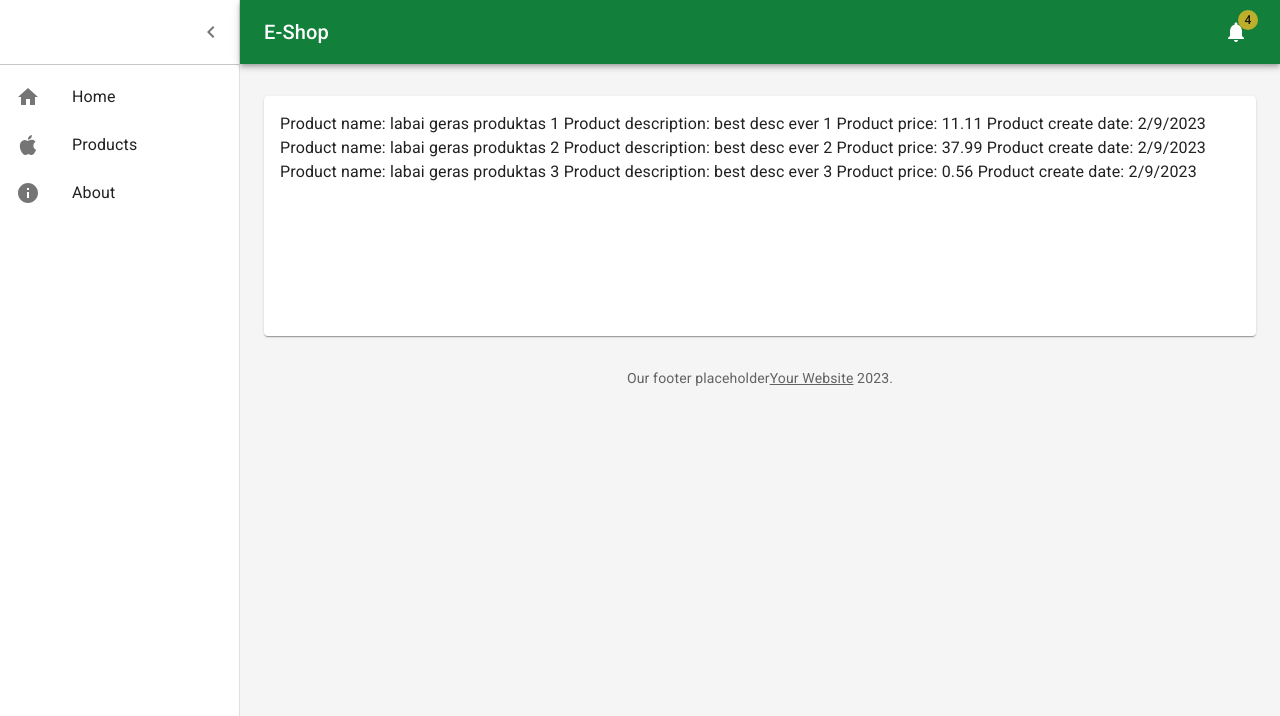
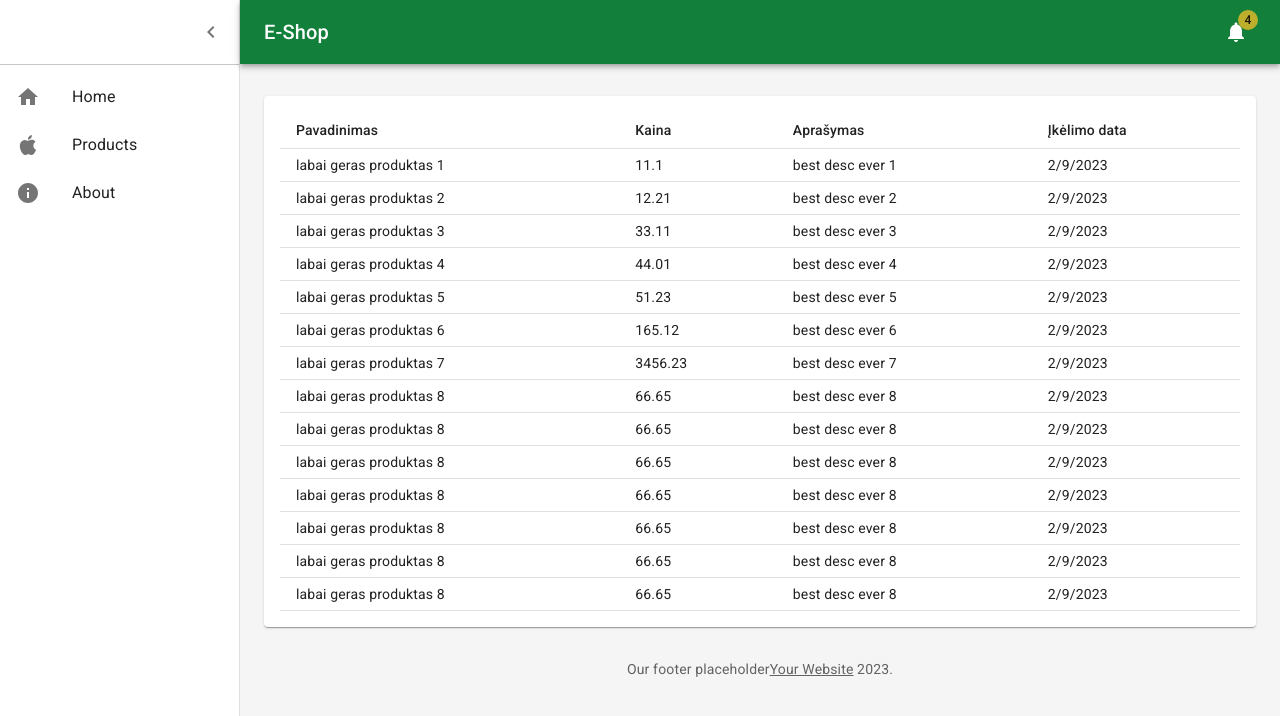
Before and after one commit to tsimonavicius/Spring-2023-02, a React (Create React App) app in the folder eshop-ui/: page /products in a window 1280 px wide. Shown: the top 716 px of the page. Built offline with nearby package versions, Linux system fonts and the light colour scheme.

Commit message:
10: added new style to product list, fixed css bug

```diff
--- a/eshop-ui/src/components/dashboard/AppDashboard.js
+++ b/eshop-ui/src/components/dashboard/AppDashboard.js
@@ -51,7 +51,7 @@ function DashboardContent() {
                     <Container maxWidth="lg" sx={{mt: 4, mb: 4}}>
                         <Grid container spacing={3}>
                             <Grid item xs={12}>
-                                <Paper sx={{p: 2, display: 'flex', flexDirection: 'column', height: 240}}>
+                                <Paper sx={{p: 2, display: 'flex', flexDirection: 'column'}}>
                                     <Pages />
                                 </Paper>
                             </Grid>
--- a/eshop-ui/src/pages/Products.js
+++ b/eshop-ui/src/pages/Products.js
@@ -1,39 +1,58 @@
 import * as React from "react";
+import {Table, TableBody, TableCell, TableHead, TableRow} from "@mui/material";
+
+function createData(name, description, price) {
+    return {
+        name: name,
+        description: description,
+        price: price,
+        addDate: new Date()
+    }
+}
 
 const allProducts_dummyData = [
-    {
-        name: "labai geras produktas 1",
-        description: "best desc ever 1",
-        price: 11.11,
-        addDate: new Date()
-    },
-    {
-        name: "labai geras produktas 2",
-        description: "best desc ever 2",
-        price: 37.99,
-        addDate: new Date()
-    },
-    {
-        name: "labai geras produktas 3",
-        description: "best desc ever 3",
-        price: 0.56,
-        addDate: new Date()
-    }
+    createData("labai geras produktas 1", "best desc ever 1", 11.10),
+    createData("labai geras produktas 2", "best desc ever 2", 12.21),
+    createData("labai geras produktas 3", "best desc ever 3", 33.11),
+    createData("labai geras produktas 4", "best desc ever 4", 44.01),
+    createData("labai geras produktas 5", "best desc ever 5", 51.23),
+    createData("labai geras produktas 6", "best desc ever 6", 165.12),
+    createData("labai geras produktas 7", "best desc ever 7", 3456.23),
+    createData("labai geras produktas 8", "best desc ever 8", 66.65),
+    createData("labai geras produktas 8", "best desc ever 8", 66.65),
+    createData("labai geras produktas 8", "best desc ever 8", 66.65),
+    createData("labai geras produktas 8", "best desc ever 8", 66.65),
+    createData("labai geras produktas 8", "best desc ever 8", 66.65),
+    createData("labai geras produktas 8", "best desc ever 8", 66.65),
+    createData("labai geras produktas 8", "best desc ever 8", 66.65),
 ]
 
 const Products = () => {
 
     return (
-        <div>
-            {allProducts_dummyData.map((product, index) =>
-            <div>
-                <span>Product name: </span><span>{product.name} </span>
-                <span>Product description: </span><span>{product.description} </span>
-                <span>Product price: </span><span>{product.price} </span>
-                <span>Product create date: </span><span>{product.addDate.toLocaleDateString()}</span>
-            </div>
-            )}
-        </div>
+        <>
+            <Table size="small">
+                <TableHead>
+                    <TableRow>
+                        <TableCell>Pavadinimas</TableCell>
+                        <TableCell >Kaina</TableCell>
+                        <TableCell>Aprašymas</TableCell>
+                        <TableCell>Įkėlimo data</TableCell>
+                    </TableRow>
+                </TableHead>
+                <TableBody>
+                    {allProducts_dummyData.map((listProduct, i) =>
+                        <TableRow key={i}>
+                            <TableCell>{listProduct.name}</TableCell>
+                            <TableCell>{listProduct.price}</TableCell>
+                            <TableCell>{listProduct.description}</TableCell>
+                            <TableCell><span>{listProduct.addDate.toLocaleDateString()}</span></TableCell>
+                        </TableRow>
+                    )}
+                </TableBody>
+            </Table>
+            {/*<AddItemModal />*/}
+        </>
     )
 }
 
```
